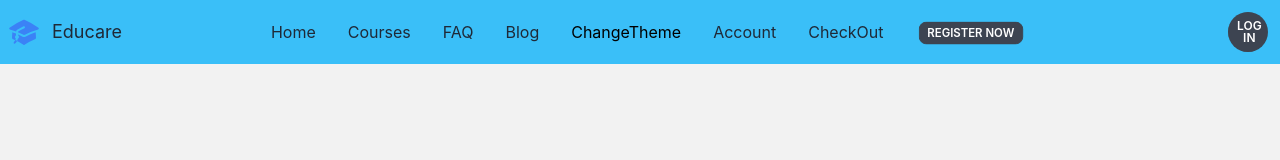
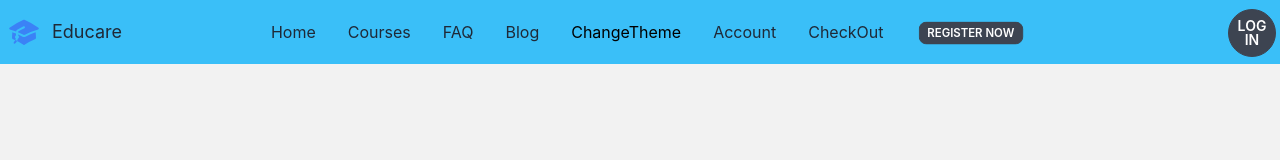
Before and after one commit to rubel17/educare-client, a React (Create React App) app: page /register in a window 1280 px wide. Shown: the top 160 px of the page. Built offline with nearby package versions, Linux system fonts and the light colour scheme; no server answers.

Commit message:
tooltip set

```diff
--- a/src/pages/Header/Header.js
+++ b/src/pages/Header/Header.js
@@ -62,14 +62,17 @@ const Header = () => {
             <Link to='register'><button className="ml-4 btn btn-xs">Register Now</button></Link>
           }
 
-
         </div>
         <div className="navbar-end">
-        <label tabIndex={0} className="btn btn-ghost btn-circle avatar">
-        <div className="w-10 rounded-full">
+        <label tabIndex={0} className="btn btn-ghost btn-circle">
+        <div data-tip=
+              {
+                user?.displayName? user.displayName: "No Display Name"
+              }
+        className="tooltip tooltip-left w-10 rounded-full">
         {user?.photoURL?
           <img src={user.photoURL} alt="" className='h-10 rounded-full' /> :
-            <Link to='account'><button className=" h-10 btn btn-xs">Log In</button></Link>
+            <Link to='account'><button className="h-10 btn btn-circle">Log In</button></Link>
 
           }
 
--- a/src/pages/Register/Register.js
+++ b/src/pages/Register/Register.js
@@ -34,8 +34,8 @@ const Register = () => {
     const handleGoogleSignIn = () =>{
         googleSignIn()
         .then(res =>{
-            const user = res.user;
-            console.log(user);
+            // const user = res.user;
+            // console.log(user);
         })
         .catch(err => console.error(err));
     };
```
